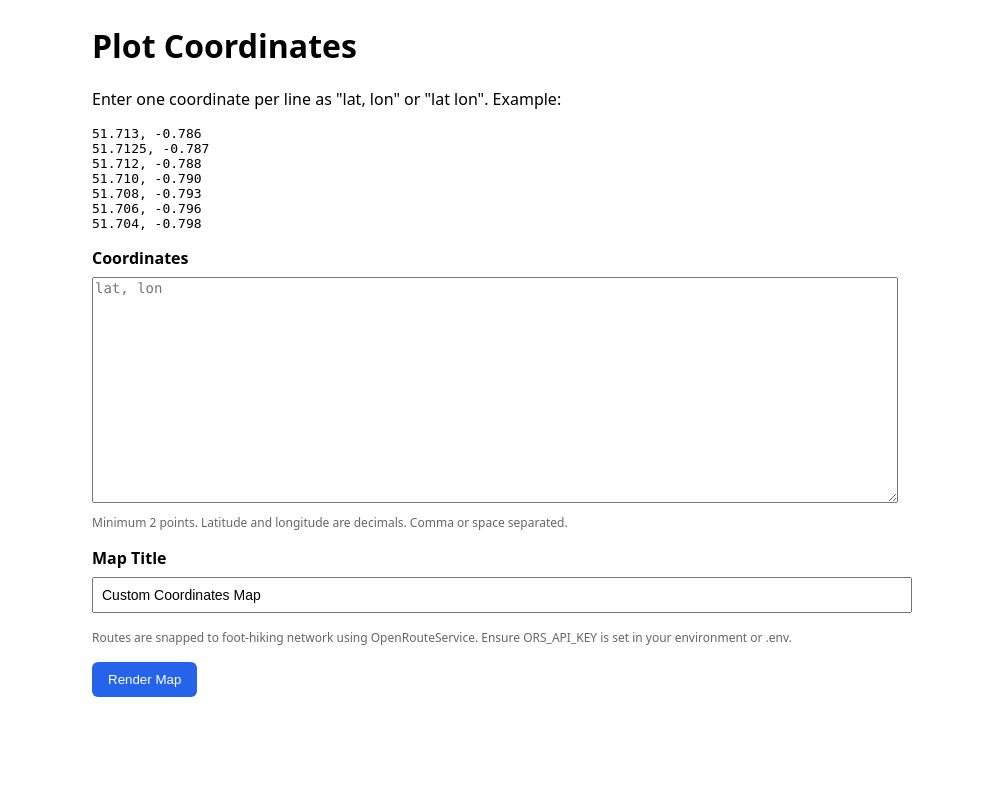
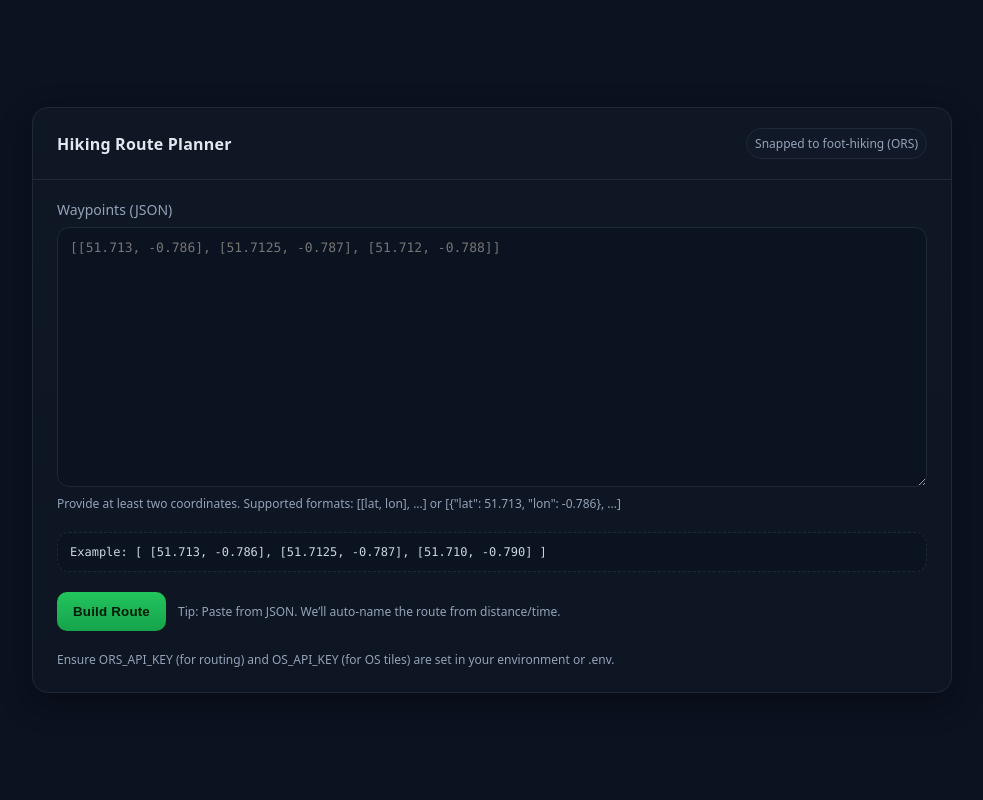
Before and after one commit to prkshverma09/hikingRoutesGPT, a FastAPI app: page /ui/coords in a window 1280 px wide. Shown: the whole page, without its empty margins (148-1131 px from the left). Run offline with FastAPI, Linux system fonts and the light colour scheme.

Commit message:
improving UI

```diff
--- a/app/app/main.py
+++ b/app/app/main.py
@@ -196,27 +196,28 @@ def coords_form(request: Request):
 def coords_form_submit(
     request: Request,
     coords_text: str = Form(...),
-    title: str = Form("Custom Coordinates Map"),
 ):
     """
-    Accepts coordinates in the textarea: one pair per line as "lat, lon"
-    Example:
-      51.713, -0.786
-      51.7125, -0.787
+    Accepts coordinates as JSON in the textarea. Supported formats:
+      - [[lat, lon], [lat, lon], ...]
+      - [{"lat": 51.713, "lon": -0.786}, ...]
     """
-    lines = [ln.strip() for ln in coords_text.splitlines() if ln.strip()]
+    try:
+        parsed = json.loads(coords_text)
+    except Exception as e:
+        raise HTTPException(status_code=400, detail=f"Invalid JSON: {e}")
+
+    if not isinstance(parsed, list) or len(parsed) < 2:
+        raise HTTPException(status_code=400, detail="Provide a JSON array with at least two coordinates")
+
     coords: List[tuple[float, float]] = []
-    for ln in lines:
-        # Allow comma or space separation
-        sep = "," if "," in ln else None
-        parts = [p.strip() for p in (ln.split(sep) if sep else ln.split())]
-        if len(parts) != 2:
-            raise HTTPException(status_code=400, detail=f"Invalid coordinate line: '{ln}'")
-        try:
-            lat = float(parts[0])
-            lon = float(parts[1])
-        except ValueError:
-            raise HTTPException(status_code=400, detail=f"Invalid numeric values in line: '{ln}'")
+    for item in parsed:
+        if isinstance(item, (list, tuple)) and len(item) == 2:
+            lat, lon = float(item[0]), float(item[1])
+        elif isinstance(item, dict) and "lat" in item and "lon" in item:
+            lat, lon = float(item["lat"]), float(item["lon"])
+        else:
+            raise HTTPException(status_code=400, detail=f"Invalid coordinate item: {item}")
         coords.append((lat, lon))
 
     # Always snap using ORS
@@ -226,7 +227,7 @@ def coords_form_submit(
     # Build an ORS directions request with all coordinates as waypoints
     coords_lonlat = [[lon, lat] for lat, lon in coords]
     try:
-        route_geojson, snapped_waypoints = ors_hiking_route_with_waypoints(coords_lonlat, ors_api_key)
+        route_geojson, snapped_waypoints, summary = ors_hiking_route_with_waypoints(coords_lonlat, ors_api_key)
     except ExternalAPIError as e:
         raise HTTPException(status_code=502, detail=str(e))
     except Exception as e:
@@ -237,6 +238,10 @@ def coords_form_submit(
         raise HTTPException(status_code=500, detail="Missing OS_API_KEY environment variable")
 
     start = snapped_waypoints[0] if snapped_waypoints else coords[0]
+    # Auto-generate a clean title from summary (AI-like naming)
+    distance_km = (summary.get("distance_m") or 0) / 1000.0
+    duration_h = (summary.get("duration_s") or 0) / 3600.0
+    auto_title = f"Scenic Trail • {distance_km:.1f} km • ~{duration_h:.1f} h"
     return templates.TemplateResponse(
         "map.html",
         {
@@ -245,7 +250,7 @@ def coords_form_submit(
             "start_lon": start[1],
             "route_geojson": route_geojson,
             "os_api_key": os_api_key,
-            "title": f"{title}",
+            "title": auto_title,
             # Use snapped waypoint positions if available; otherwise original
             "waypoints_json": (
                 [[lat, lon] for (lat, lon) in snapped_waypoints]
--- a/app/app/templates/coords_form.html
+++ b/app/app/templates/coords_form.html
@@ -2,53 +2,67 @@
 <html>
 <head>
   <meta charset="utf-8" />
-  <title>Enter Coordinates</title>
+  <title>Hiking Route Planner</title>
   <meta name="viewport" content="width=device-width, initial-scale=1.0">
   <style>
-    body { font-family: system-ui, -apple-system, Segoe UI, Roboto, Arial, sans-serif; margin: 24px; }
-    .container { max-width: 800px; margin: 0 auto; }
-    textarea { width: 100%; height: 220px; font-family: ui-monospace, SFMono-Regular, Menlo, Consolas, monospace; font-size: 14px; }
-    label { display: block; font-weight: 600; margin-bottom: 8px; }
-    input[type="text"] { width: 100%; padding: 8px; font-size: 14px; }
-    .hint { color: #666; font-size: 12px; margin-top: 6px; }
-    .row { margin-bottom: 16px; }
-    button { background: #2563eb; color: white; border: none; padding: 10px 16px; border-radius: 6px; cursor: pointer; }
-    button:hover { background: #1d4ed8; }
-    .header { margin-bottom: 16px; }
+    :root {
+      --bg: #0b1220;
+      --panel: #0f172a;
+      --muted: #94a3b8;
+      --text: #e2e8f0;
+      --accent: #22c55e;
+      --accent-2: #2563eb;
+      --border: #1f2937;
+    }
+    * { box-sizing: border-box; }
+    body { margin: 0; background: var(--bg); color: var(--text); font-family: ui-sans-serif, system-ui, -apple-system, Segoe UI, Roboto, Arial, sans-serif; }
+    .wrap { min-height: 100vh; display: grid; place-items: center; padding: 24px; }
+    .card { width: min(920px, 92vw); background: linear-gradient(180deg, rgba(255,255,255,0.02), rgba(255,255,255,0.01)); border: 1px solid var(--border); border-radius: 16px; box-shadow: 0 10px 30px rgba(0,0,0,0.35); overflow: hidden; }
+    .card-header { padding: 20px 24px; display: flex; align-items: center; justify-content: space-between; border-bottom: 1px solid var(--border); }
+    .card-title { font-weight: 700; letter-spacing: 0.2px; }
+    .badge { font-size: 12px; color: var(--muted); background: #111827; border: 1px solid var(--border); padding: 6px 8px; border-radius: 999px; }
+    .card-body { display: grid; gap: 20px; padding: 20px 24px 24px; }
+    .row { display: grid; gap: 8px; }
+    label { font-size: 14px; color: var(--muted); }
+    textarea { width: 100%; height: 260px; font-family: ui-monospace, SFMono-Regular, Menlo, Consolas, monospace; font-size: 13px; color: var(--text); background: #0b1220; border: 1px solid var(--border); border-radius: 12px; padding: 12px; outline: none; }
+    textarea:focus { border-color: #334155; box-shadow: 0 0 0 3px rgba(37,99,235,0.15); }
+    .hint { color: var(--muted); font-size: 12px; }
+    .examples { background: #0b1220; border: 1px dashed var(--border); border-radius: 12px; padding: 12px; font-family: ui-monospace, SFMono-Regular, Menlo, Consolas, monospace; font-size: 12px; color: #cbd5e1; }
+    .actions { display: flex; gap: 12px; align-items: center; }
+    button { background: linear-gradient(180deg, #22c55e, #16a34a); color: #001b07; border: none; padding: 12px 16px; border-radius: 10px; cursor: pointer; font-weight: 700; letter-spacing: 0.2px; }
+    button:hover { filter: brightness(1.05); }
+    .note { font-size: 12px; color: var(--muted); }
   </style>
 </head>
 <body>
-  <div class="container">
-    <div class="header">
-      <h1>Plot Coordinates</h1>
-      <p>Enter one coordinate per line as "lat, lon" or "lat lon". Example:</p>
-      <pre>51.713, -0.786
-51.7125, -0.787
-51.712, -0.788
-51.710, -0.790
-51.708, -0.793
-51.706, -0.796
-51.704, -0.798</pre>
+  <div class="wrap">
+    <div class="card">
+      <div class="card-header">
+        <div class="card-title">Hiking Route Planner</div>
+        <div class="badge">Snapped to foot-hiking (ORS)</div>
       </div>
-
       <form method="post" action="/ui/coords">
+        <div class="card-body">
           <div class="row">
-        <label for="coords_text">Coordinates</label>
-        <textarea name="coords_text" id="coords_text" required placeholder="lat, lon"></textarea>
-        <div class="hint">Minimum 2 points. Latitude and longitude are decimals. Comma or space separated.</div>
+            <label for="coords_text">Waypoints (JSON)</label>
+            <textarea name="coords_text" id="coords_text" required placeholder='[[51.713, -0.786], [51.7125, -0.787], [51.712, -0.788]]'></textarea>
+            <div class="hint">Provide at least two coordinates. Supported formats: [[lat, lon], ...] or [{"lat": 51.713, "lon": -0.786}, ...]</div>
           </div>
-
-      <div class="row">
-        <label for="title">Map Title</label>
-        <input type="text" name="title" id="title" value="Custom Coordinates Map"/>
+          <div class="examples">Example:
+[
+  [51.713, -0.786],
+  [51.7125, -0.787],
+  [51.710, -0.790]
+]
           </div>
-
-      <div class="row">
-        <div class="hint">Routes are snapped to foot-hiking network using OpenRouteService. Ensure ORS_API_KEY is set in your environment or .env.</div>
+          <div class="actions">
+            <button type="submit">Build Route</button>
+            <span class="note">Tip: Paste from JSON. We’ll auto-name the route from distance/time.</span>
           </div>
-
-      <button type="submit">Render Map</button>
+          <div class="hint">Ensure ORS_API_KEY (for routing) and OS_API_KEY (for OS tiles) are set in your environment or .env.</div>
+        </div>
       </form>
+    </div>
   </div>
 </body>
 </html>
```
Also changed, not shown: app/app/templates/map.html (+72 -16 lines), app/app/utils.py (+13 -2 lines). Lines whose indentation alone changed are shown as unchanged.
